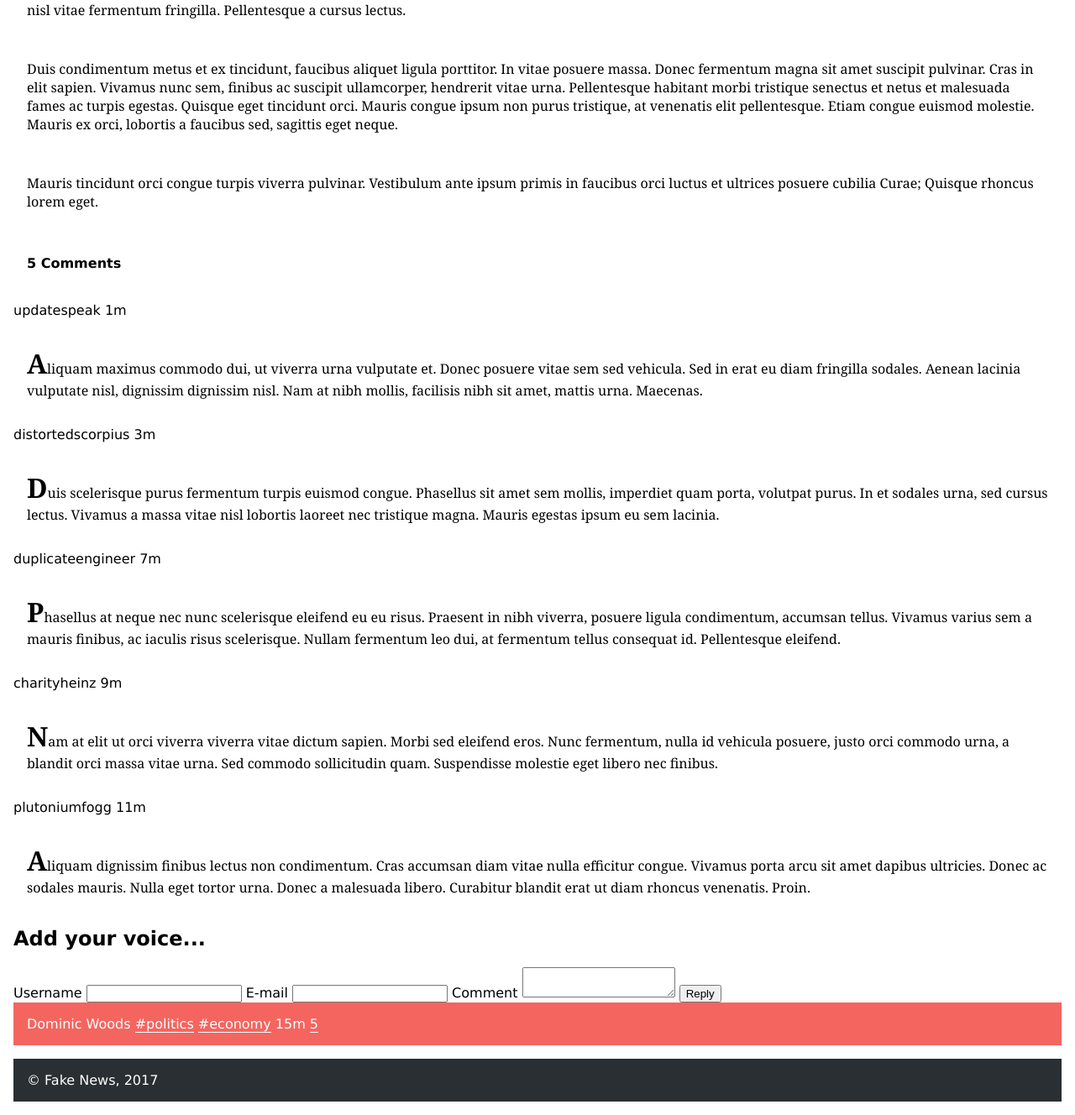
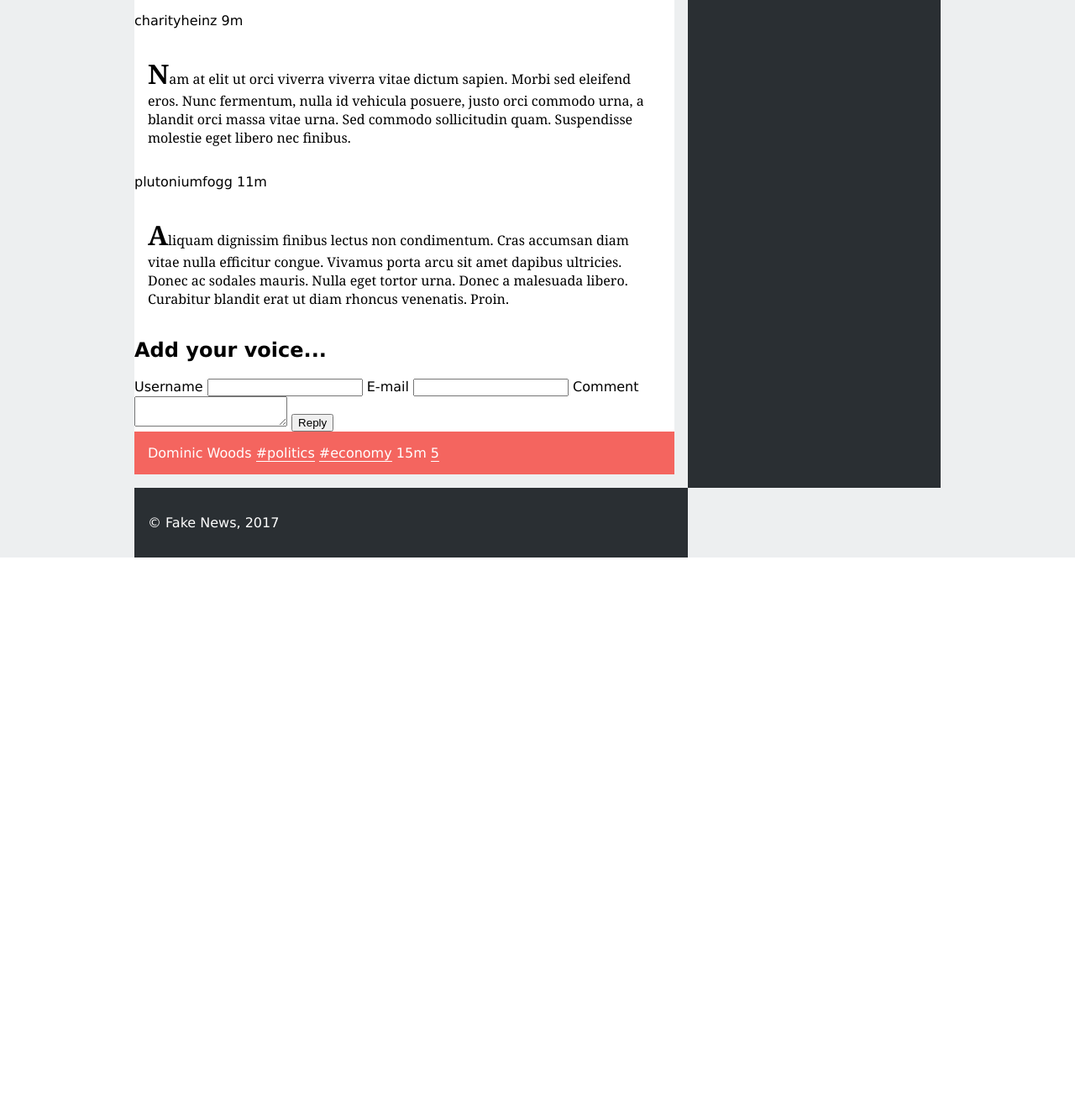
Before and after one commit to pemesteves/LTW_1920, a PHP site: page /item.html in a window 1280 px wide. Shown: the part 1761-3089 px from the top of the page at 84% size. After the commit the page ends 2425 px from the top, so only its background shows below. Run offline with PHP 8.4, Linux system fonts and the light colour scheme.

Commit message:
Added exercise 1.2

```diff
--- a/CSS_exercises/news/layout.css
+++ b/CSS_exercises/news/layout.css
@@ -0,0 +1,61 @@
+body > header {
+    grid-area: header;
+}
+
+#menu {
+    grid-area: menu;
+}
+
+#news {
+    grid-area: main;
+    padding: 1em;
+    padding-left: 0;
+}
+
+#related {
+    grid-area: right;
+}
+
+body > footer {
+    grid-area: footer;
+}
+
+
+body {
+    width: 60em;
+    margin: 0 auto;
+    display: grid;
+    grid:
+        'header header header'
+        'menu menu right'
+        'main main right'
+        'footer footer related';
+}
+
+body > header h1 {
+    grid-area: headerTitle;
+}
+
+body > header h2 {
+    grid-area: headerSubtitle;
+}
+
+#signup {
+    grid-area: signup;
+}
+
+body > header {
+    display: grid;
+    grid:
+        'headerTitle headerTitle headerTitle'
+        'headerSubtitle headerSubtitle signup';
+}
+
+#menu ul {
+    display: flex;
+    width: 100%;
+}
+
+#menu ul li {
+    flex-grow: 1;
+}
--- a/CSS_exercises/news/style.css
+++ b/CSS_exercises/news/style.css
@@ -1,3 +1,11 @@
+body {
+    background-color: #EDEFF0;
+}
+
+#menu, #news article {
+    background-color: white;
+}
+
 header {
     background-color: #046DD5 ;
 }
@@ -85,6 +93,7 @@ img {
 
 #menu li a {
     color: black;
+    font-weight: bold;
 }
 
 #news article p:first-of-type::first-letter {
```
